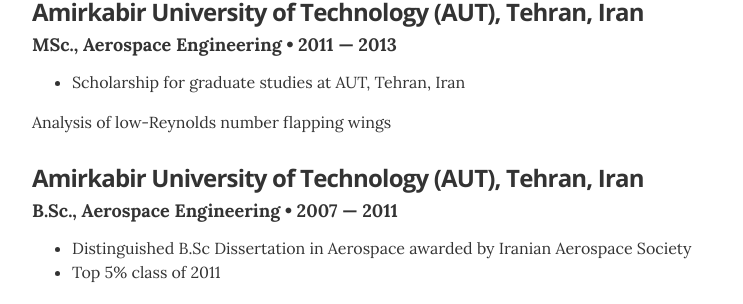
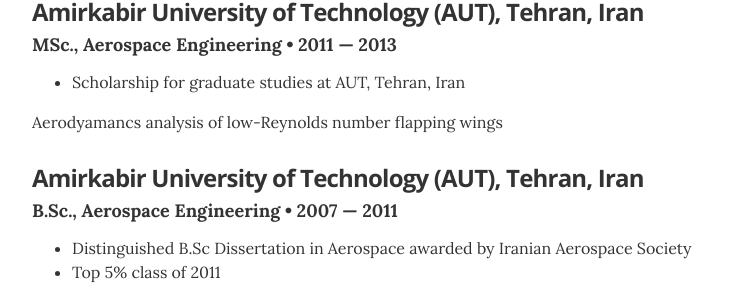
Before and after one commit to rmojgani/rmojgani.github.io, a Jekyll site: the page built from index.html, in a window 1280 px wide and 900 px high, scrolled down 734 px. Shown: the part 148-452 px from the top of the window, without its empty margins (268-1011 px from the left). Built offline with Jekyll 4.4.1, drawn with Linux system fonts in a browser that asks for light colours.

Commit message:
master project update

```diff
--- a/_data/education.yml
+++ b/_data/education.yml
@@ -14,7 +14,7 @@
   year: 2011 &mdash; 2013
   awards:
     - award:   Scholarship for graduate studies at AUT, Tehran, Iran
-  summary: Analysis of low-Reynolds number flapping wings
+  summary: Aerodyamancs analysis of low-Reynolds number flapping wings
 
 - degree: B.Sc., Aerospace Engineering
   uni: Amirkabir University of Technology (AUT), Tehran, Iran
```
